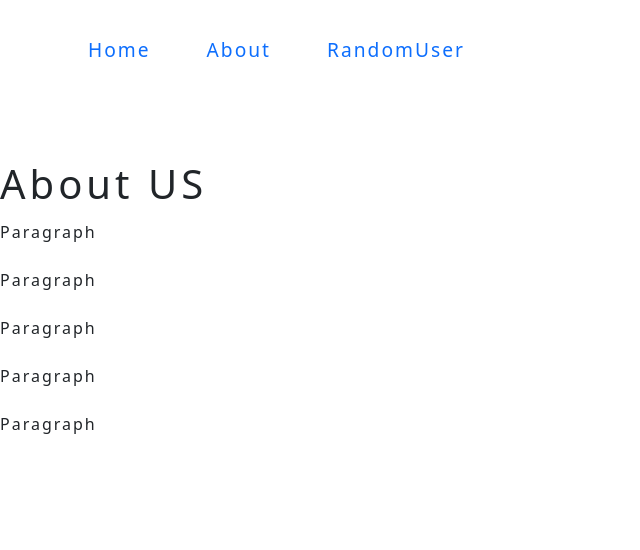
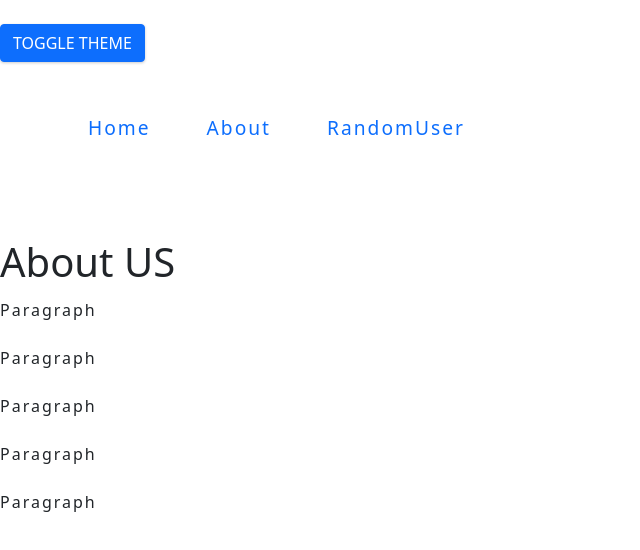
Before and after one commit to systemry420/react-mini-projects, a React (Create React App) app: page /about in a window 1280 px wide. Shown: the top 550 px of the page, without its empty margins (0-640 px from the left). Built offline with nearby package versions, Linux system fonts and the light colour scheme.

Commit message:
apply toggle theme

```diff
--- a/src/App.js
+++ b/src/App.js
@@ -11,16 +11,41 @@ import About from './cocktails/pages/About';
 import SingleDrink from './cocktails/pages/SingleDrink';
 import RandomUser from './random-user/RandomUser';
 import Main from './pagination/Main';
+import React, { useState } from 'react'
+
+const getTheme = () => {
+  const theme = 'light-theme'
+  if (localStorage.getItem('theme')) {
+    return localStorage.getItem('theme')
+  }
+  return theme
+}
 
 function App() {
+  const [theme, setTheme] = useState(getTheme());
+
+  const toggleTheme = () => {
+    if (theme === 'light-theme') {
+      document.documentElement.className = 'dark-theme'
+      setTheme('dark-theme')
+    } else {
+      document.documentElement.className = 'light-theme'
+      setTheme('light-theme')
+    }
+    localStorage.setItem('theme', theme)
+  }
+
   return (
     <ModalProvider>
       <CartProvider>
         <div className="App">
+        <p>
+          <button className='btn btn-primary' onClick={toggleTheme}>Toggle Theme</button>
+        </p>
           <Router>
             <Navbar />
             <Routes>
-              <Route exact path="/" element={<Main />}></Route>
+              {/* <Route exact path="/" element={<Main />}></Route> */}
               <Route
                 exact
                 path="/cocktail/:id"
--- a/src/cocktails/pages/About.js
+++ b/src/cocktails/pages/About.js
@@ -1,6 +1,8 @@
-import React from 'react'
+import React, { useState } from 'react'
 
 const About = () => {
+
+
   return (
     <section className='section about-section'>
         <h1>About US</h1>
--- a/src/index.css
+++ b/src/index.css
@@ -1,3 +1,24 @@
+
+
+.dark-theme {
+  --clr-primary: #50a5e2;
+  --text-color: #eee;
+  --bg-color: #252525;
+}
+
+.light-theme {
+  --clr-primary: #50a5e2;
+  --text-color: #222;
+  --bg-color: #eee;
+}
+
+* {
+  margin: 0;
+  padding: 0;
+  box-sizing: border-box;
+  background-color: var(--bg-color);
+  color: var(--text-color);
+}
 
 body {
   margin: 0;
@@ -29,36 +50,6 @@ Variables
 ===============
 */
 
-:root {
-  --clr-primary: #2680c0;
-  --clr-primary-dark: hsl(205, 100%, 21%);
-  --clr-primary-light: hsl(205, 84%, 74%);
-  --clr-grey-1: #102a42;
-  --clr-grey-5: #617d98;
-  --clr-grey-10: #f1f5f8;
-  --clr-white: #fff;
-  --clr-red-dark: hsl(360, 67%, 44%);
-  --clr-red-light: hsl(360, 71%, 66%);
-  --transition: all 0.3s linear;
-  --spacing: 0.25rem;
-  --radius: 0.25rem;
-  --large-screen-width: 1170px;
-  --small-screen-width: 90vw;
-  --fixed-width: 50rem;
-}
-* {
-  margin: 0;
-  padding: 0;
-  box-sizing: border-box;
-}
-body {
-  font-family: -apple-system, BlinkMacSystemFont, 'Segoe UI', Roboto, Oxygen,
-    Ubuntu, Cantarell, 'Open Sans', 'Helvetica Neue', sans-serif;
-  background: var(--clr-grey-10);
-  color: var(--clr-grey-1);
-  line-height: 1.5;
-  font-size: 0.875rem;
-}
 a {
   text-decoration: none;
 }
```
Also changed, not shown: src/pagination/Main.js (+30 -22 lines).
